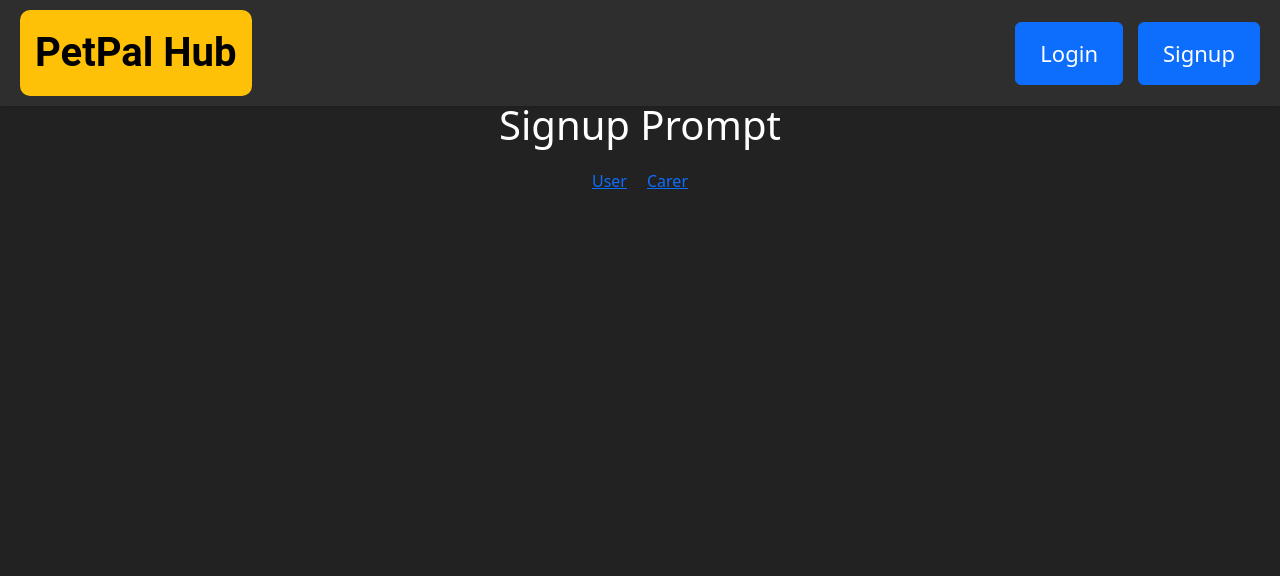
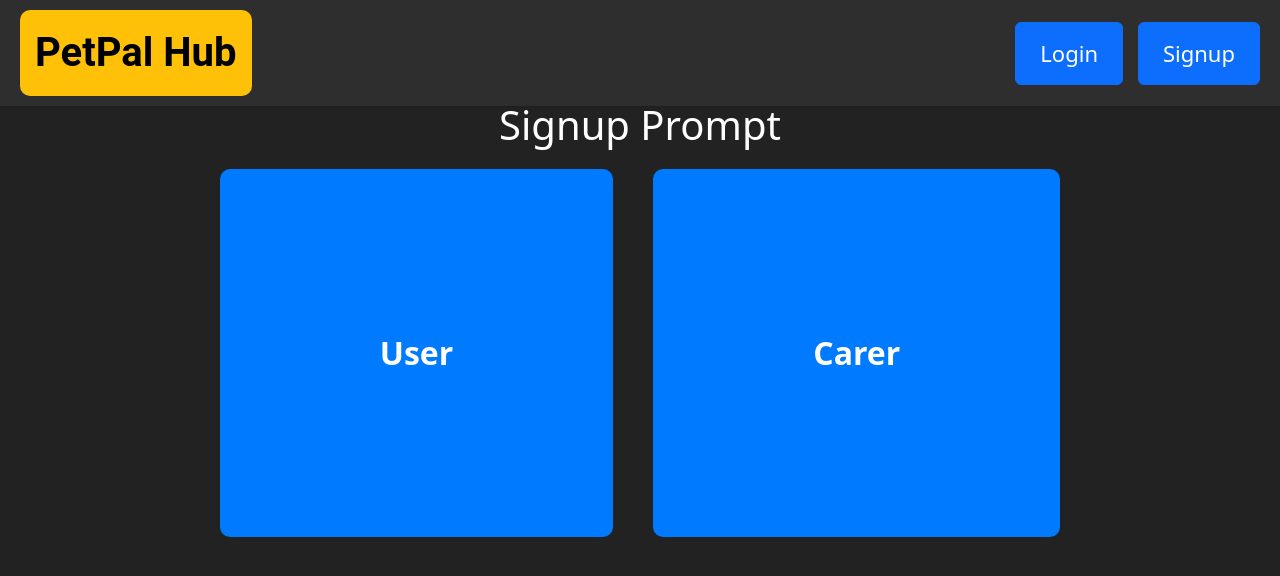
Before and after one commit to mttble/PetPalHub-react-router, a React (Vite) app: page /signup in a window 1280 px wide. Shown: the top 576 px of the page. Built offline with nearby package versions, Linux system fonts and the light colour scheme.

Commit message:
styled links on signup prompt page and made responsive for all screen sizes

```diff
--- a/src/components/SignupPrompt.css
+++ b/src/components/SignupPrompt.css
@@ -9,22 +9,52 @@
     margin-top: 20px;
 }
 
-.signup-user-prompt,
-.signup-carer-prompt {
-    font-size: 24px;
-    font-weight: bold;
-    color: white;
-    background-color: #007bff;
-    border: none;
-    border-radius: 10px;
-    padding: 15px 30px;
+.signup-user,
+.signup-carer {
     text-align: center;
     text-decoration: none;
     cursor: pointer;
     transition: background-color 0.3s ease;
+    border: none;
+    border-radius: 10px;
+    padding: 5vh 5vh;
+    font-size: 24px;
+    font-weight: bold;
+    color: white;
 }
 
-.signup-user-prompt:hover,
-.signup-carer-prompt:hover {
+.signup-user {
+    background-color: #007bff;
+}
+
+.signup-carer {
+    background-color: #007bff;
+}
+
+.signup-user:hover,
+.signup-carer:hover {
     background-color: #0056b3;
 }
+
+@media (min-width: 768px) {
+    .signup-user,
+    .signup-carer {
+        padding: 10vh 10vh;
+        font-size: 28px;
+    }
+    .signup-prompt {
+        display: flex;
+        justify-content: center;
+        align-items: center;
+        gap: 40px;
+        margin-top: 20px;
+    }
+}
+
+@media (min-width: 1200px) {
+    .signup-user,
+    .signup-carer {
+        padding: 20vh 20vh;
+        font-size: 32px;
+    }
+}
```
